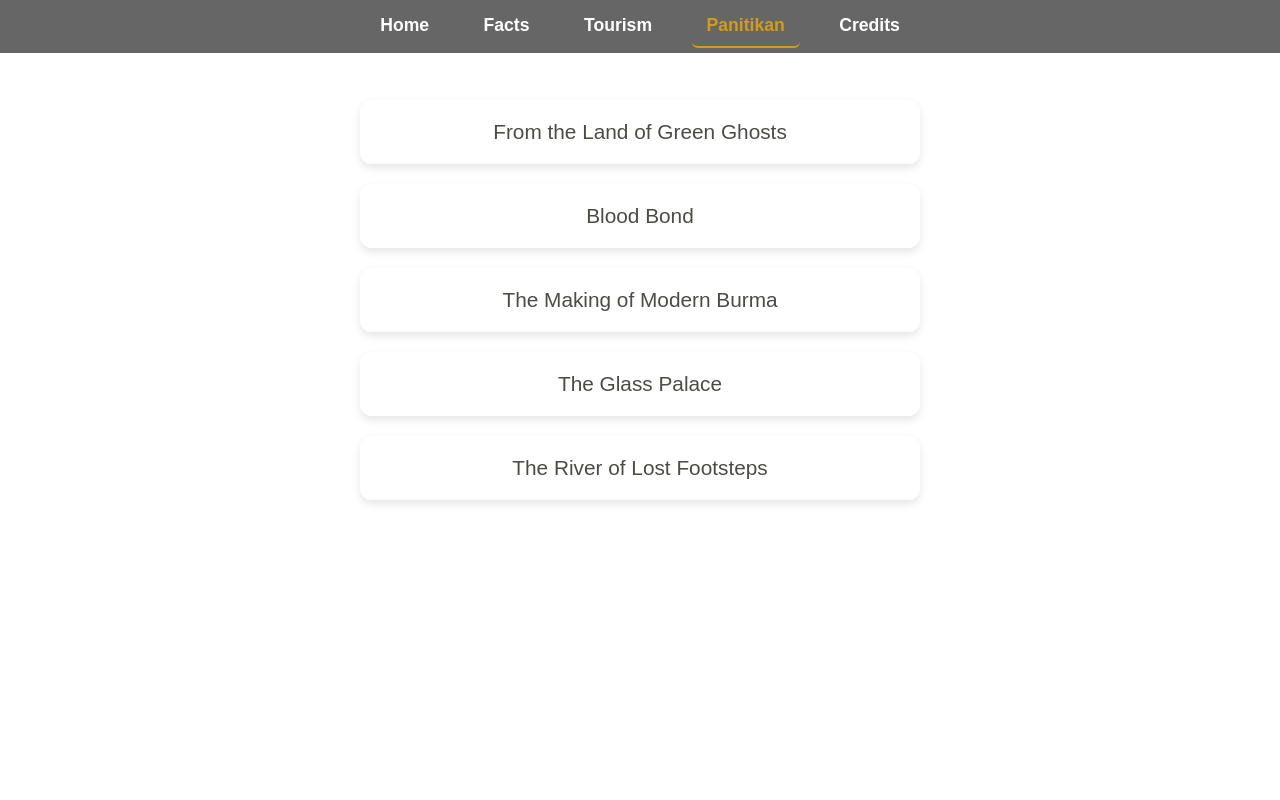
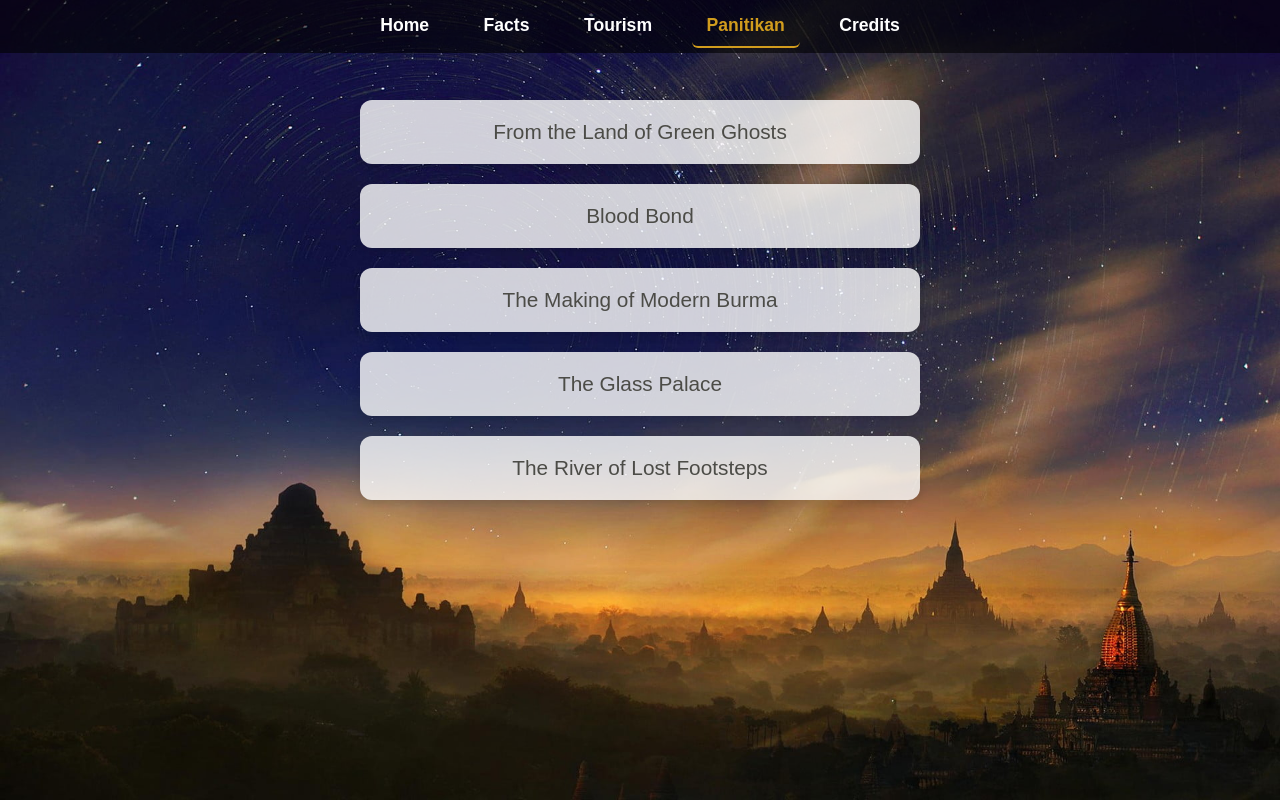
Before and after one commit to Thadthegreat/Myanmar, a plain HTML site: page Panitikan.html in a window 1280 px wide. Drawn offline with Linux system fonts and the light colour scheme.

Commit message:
Update Panitikan.html

```diff
--- a/Panitikan.html
+++ b/Panitikan.html
@@ -8,7 +8,7 @@
   <style>
     body {
       font-family: 'Myanmar Text', Arial, sans-serif;
-      background-image: url('wallpaperflare.com_wallpaper (1).jpg"'); /* Replace with your background image path */
+      background-image: url('wallpaperflare.com_wallpaper (1).jpg'); /* Replace with your background image path */
       background-size: cover; /* Ensures the image covers the entire screen */
   background-position: center; /* Centers the background image */
   background-repeat: no-repeat; /* Prevents tiling */
```
